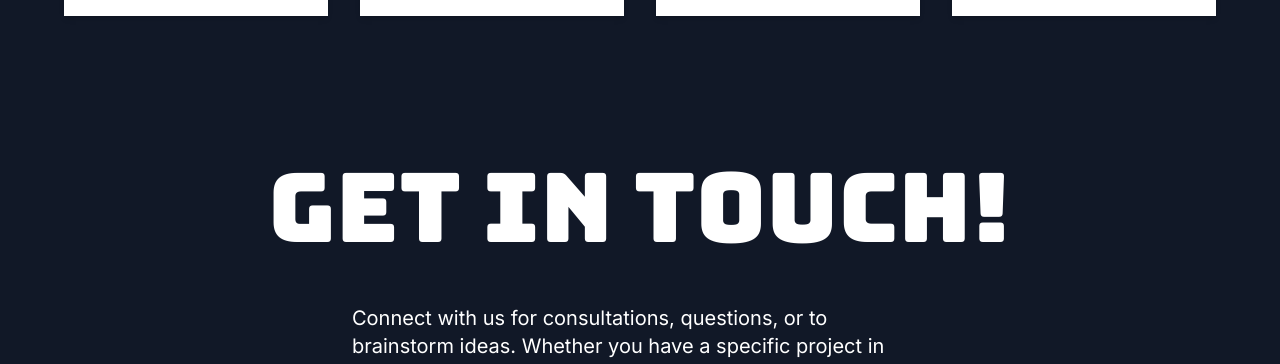
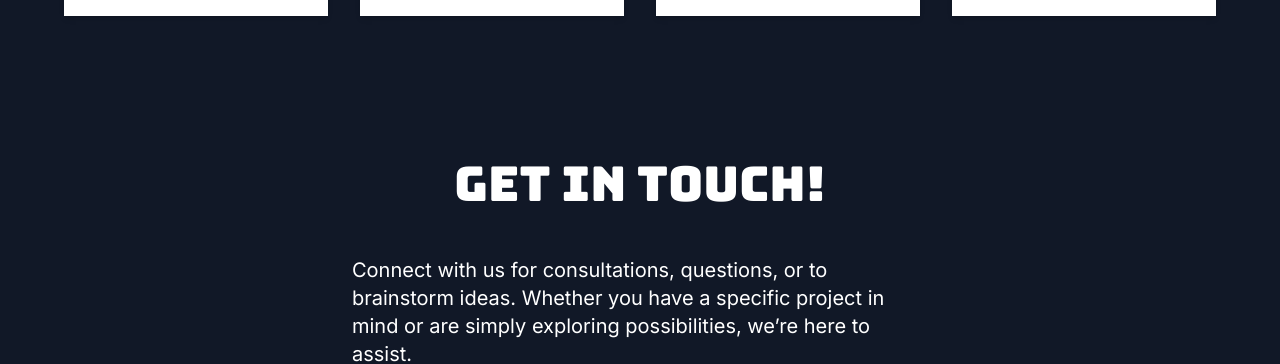
Before and after one commit to emidesigns/fixitproservices.ca, a React (Vite) app: page / in a window 1280 px wide. Shown: the part 1583-1947 px from the top of the page. Built offline with nearby package versions, Linux system fonts and the light colour scheme.

Commit message:
tweaking contact section header size

```diff
--- a/src/Contact.tsx
+++ b/src/Contact.tsx
@@ -61,7 +61,7 @@ function Contact() {
   return (
     <>
       <section className="grid py-20 bg-gray-900">
-        <h1 className="sm:text-7xl md:text-8xl py-8 mx-auto text-white">
+        <h1 className="sm:text-4xl md:text-5xl py-8 mx-auto text-white">
           Get in touch!
         </h1>
         <div className="mx-auto px-8">
```
Also changed, not shown: 4 other files (tests, documents, lock files or other folders).
